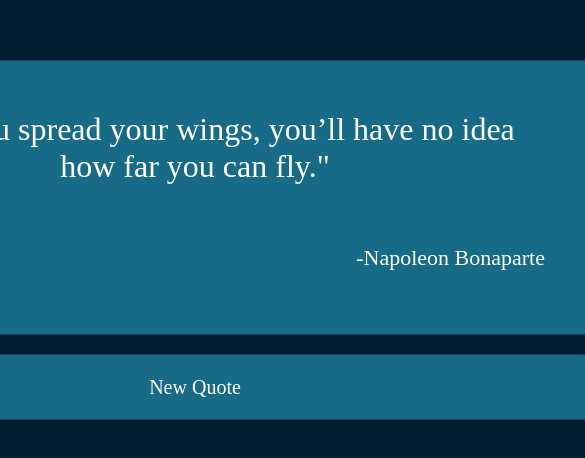
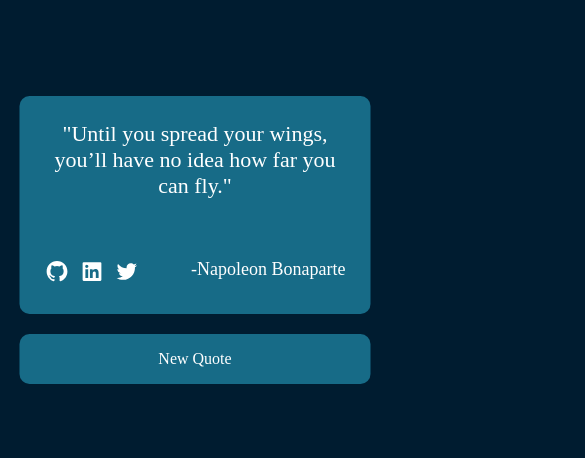
Before and after one commit to MohammadMehdiBeheshti/random-quote-machine-fcc, a React (Vite) app: page / in a window 390 px wide. Shown: the part 182-640 px from the top of the page, 585 px wide, since content can reach past the window. Built offline with nearby package versions, Linux system fonts and the light colour scheme; a web font is replaced by a local one.

Commit message:
Making it responsive

```diff
--- a/src/index.css
+++ b/src/index.css
@@ -38,8 +38,11 @@ body {
 	transform: translate(-50%, -50%);
 }
 
+#quote-box {
+	width: 80rem;
+}
+
 .quote-block {
-	width: 80rem;
 	padding: 5rem;
 	background-color: #176b87;
 	border-radius: 1rem;
@@ -80,3 +83,38 @@ body {
 	outline: none;
 	cursor: pointer;
 }
+
+@media (max-width: 992px) {
+	#quote-box {
+		width: 70rem;
+	}
+}
+
+@media (max-width: 768px) {
+	#quote-box {
+		width: 90%;
+	}
+}
+
+@media (max-width: 576px) {
+	.quote-block {
+		padding: 2.5rem;
+	}
+
+	#text {
+		font-size: 2.2rem;
+	}
+
+	#author {
+		font-size: 1.8rem;
+	}
+
+	.svg-icon {
+		width: 2.5rem;
+	}
+
+	#new-quote {
+		height: 5rem;
+		font-size: 1.6rem;
+	}
+}
```
